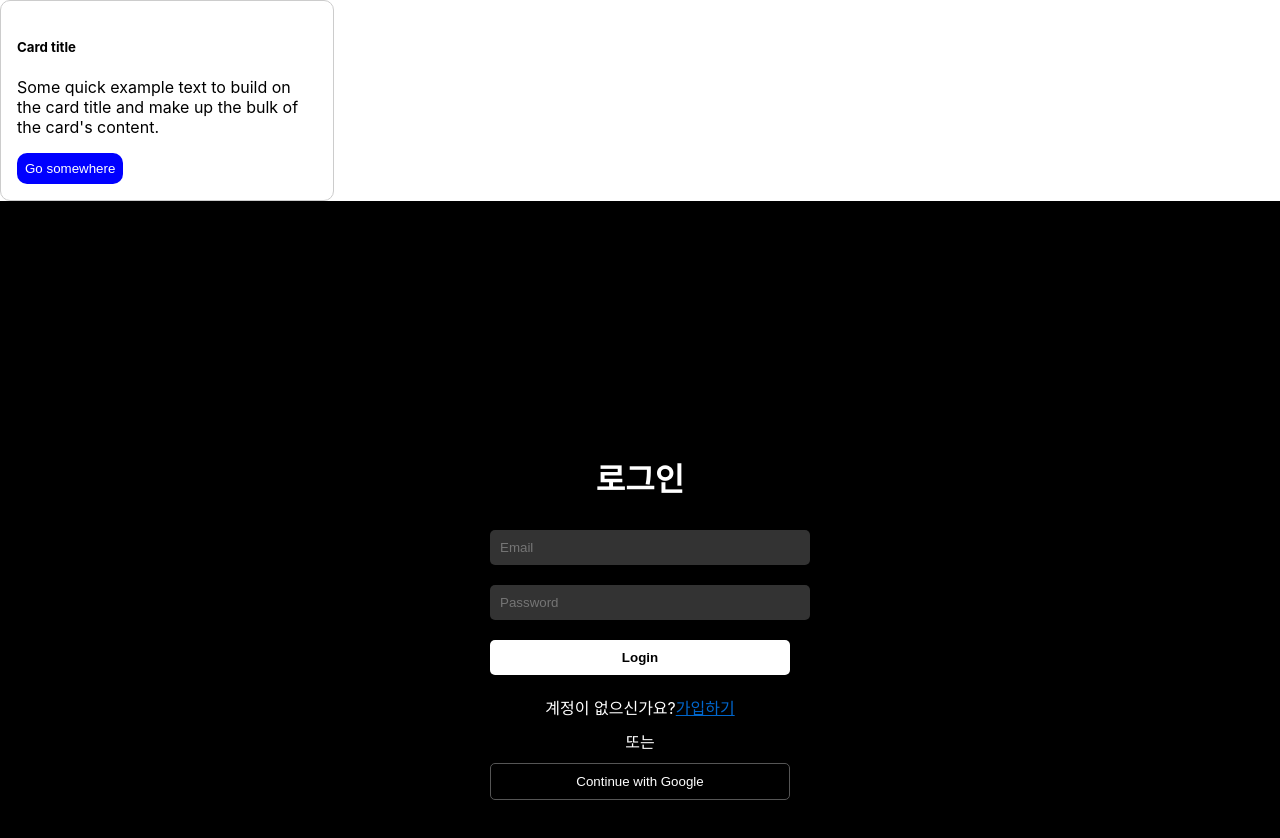
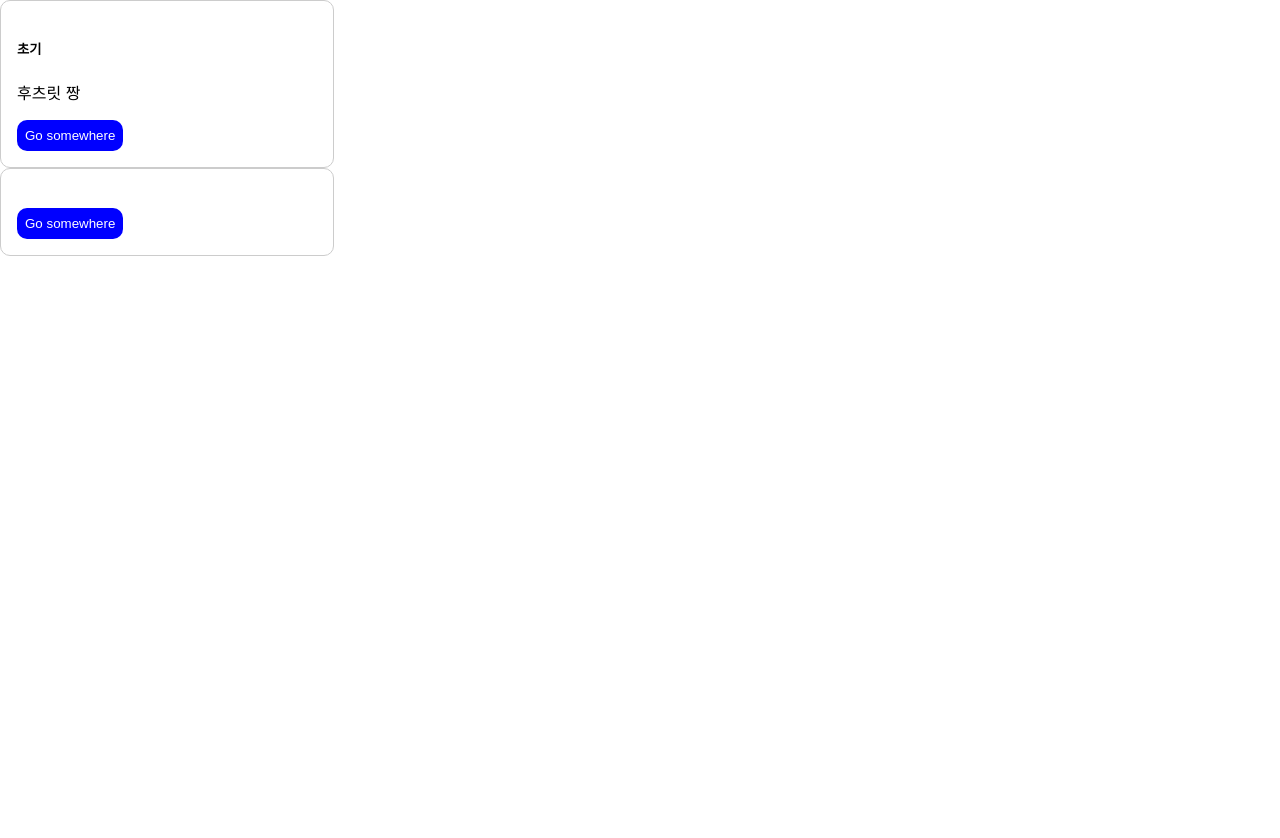
Before and after one commit to doyoon0312/leaen-react, a React (Create React App) app: page / in a window 1280 px wide. Shown: the top 838 px of the page. After the commit the page ends 800 px from the top, so only its background shows below. Built offline with nearby package versions, Linux system fonts and the light colour scheme.

Commit message:
State, Props

```diff
--- a/src/App.js
+++ b/src/App.js
@@ -1,6 +1,8 @@
 import Card from './commponents/Card';
 import Login from './pages/Login';
-import './styles.css';
+import Counter from './commponents/Counter';
+import './loginstyles.css';
+import { useState } from 'react';
 
 function App() {
   // logic
@@ -70,16 +72,26 @@ function App() {
 
   addStudent1();
 
+  const [title, setTitle] = useState('초기');
+
+  const appHandleClick = () => {
+    window.location.href = 'https://www.naver.com/';
+  };
+
   //view
   return (
     <>
       {/* <div>Hello, world!</div> */}
       <div>
+        <Card
+          title={title}
+          subText={'후츠릿 짱'}
+          onCardClick={appHandleClick}
+        />
         <Card />
+        {/* <Counter /> */}
       </div>
-      <div className="App">
-        <Login />
-      </div>
+      <div className="App">{/* <Login /> */}</div>
     </>
   );
 }
--- a/src/commponents/Card.jsx
+++ b/src/commponents/Card.jsx
@@ -1,16 +1,21 @@
 import React from 'react';
+import CardButton from './CardButton';
 
-const Card = () => {
+const Card = ({ title, subText, onCardClick }) => {
+  // 로직 logic
+  // const subText = "카드 서브 텍스트"
+  const className = 'wonmyong';
+  const cardHandleClick = () => {
+    onCardClick();
+  };
+
+  // 뷰 view
   return (
     <div className="card">
-      <h5 className="card-title">Card title</h5>
-      <p className="Card-text">
-        Some quick example text to build on the card title and make up the bulk
-        of the card's content.
-      </p>
-      <button type="button" className="card-button">
-        Go somewhere
-      </button>
+      <h5 className="card-title">{title}</h5>
+      <p className={className}>{subText}</p>
+      <CardButton onCardButtonClick={cardHandleClick} />
+      {/* onCardButtonClick 이벤트 실행 할때 cardHandleClick 함수 사용 */}
     </div>
   );
 };
--- /dev/null
+++ b/src/commponents/CardButton.jsx
@@ -0,0 +1,15 @@
+import React from 'react';
+
+const CardButton = ({ onCardButtonClick }) => {
+  const cardButtonHandleClick = () => {
+    onCardButtonClick();
+  };
+
+  return (
+    <button className="card-button" onClick={cardButtonHandleClick}>
+      Go somewhere
+    </button>
+  );
+};
+
+export default CardButton;
--- /dev/null
+++ b/src/commponents/Counter.jsx
@@ -0,0 +1,44 @@
+import React, { useState } from 'react';
+
+const Counter = () => {
+  //   카운트 앱 논리 작성
+  // counter라는 변수를 만든다.
+  // counter의 초기값을 0으로 지정한다.
+  // counter의 값을 UI에 보여준다.
+  // increase 함수를 만든다.
+  // 사용자가 +1 버튼을 클릭하면 increase 함수가 실행된다.
+  // [increase 함수 정의] counter라는 변수의 값이 1 증가한다.
+  // [increase 함수 정의] counter의 변수의 값이 10 미만인 경우에만 counter의 값을 1 증가한다.
+  // 숫자가 +1 되어 변경되는 것을 확인한다.
+  // -----
+  // 사용자가 -1 버튼을 클릭한다.
+  // 숫자가 -1이되어 변경되는 것을 확인한다.
+
+  const [counter, setCounter] = useState(0); // (0)= 초기값
+
+  const increase = () => {
+    if (counter < 10) {
+      setCounter(counter + 1);
+    }
+  };
+
+  const decrease = () => {
+    if (counter > 0) {
+      // setCounter(counter - 1);
+      // setCounter((abc) => abc - 1);
+      setCounter((abc) => {
+        return abc - 1;
+      });
+    }
+  };
+
+  return (
+    <div style={{ textAlign: 'center' }}>
+      <h2>{counter}</h2>
+      <button onClick={increase}>+1</button>
+      <button onClick={decrease}>-1</button>
+    </div>
+  );
+};
+
+export default Counter;
```
Also changed, not shown: src/loginstyles.css (renamed from src/styles.css).
